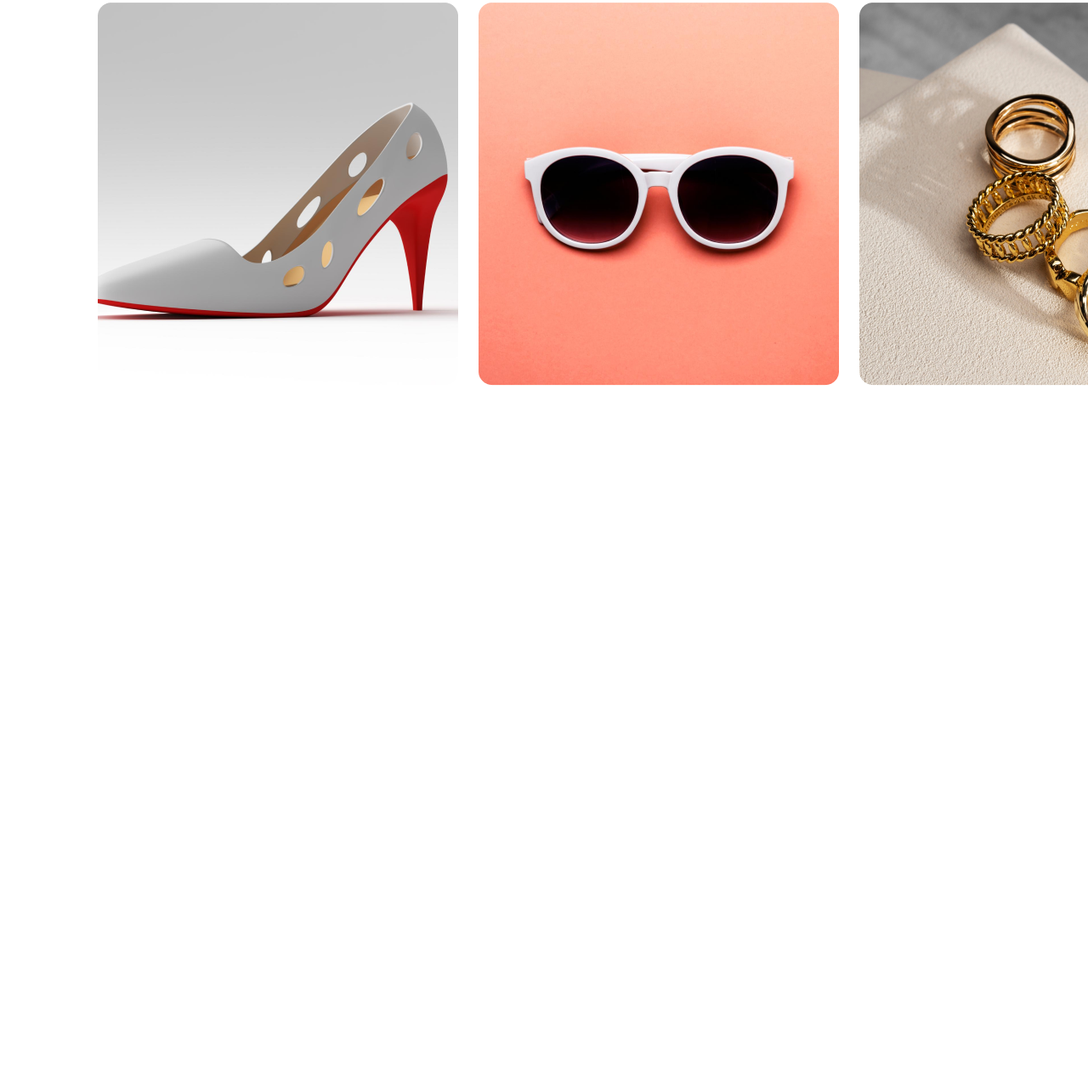
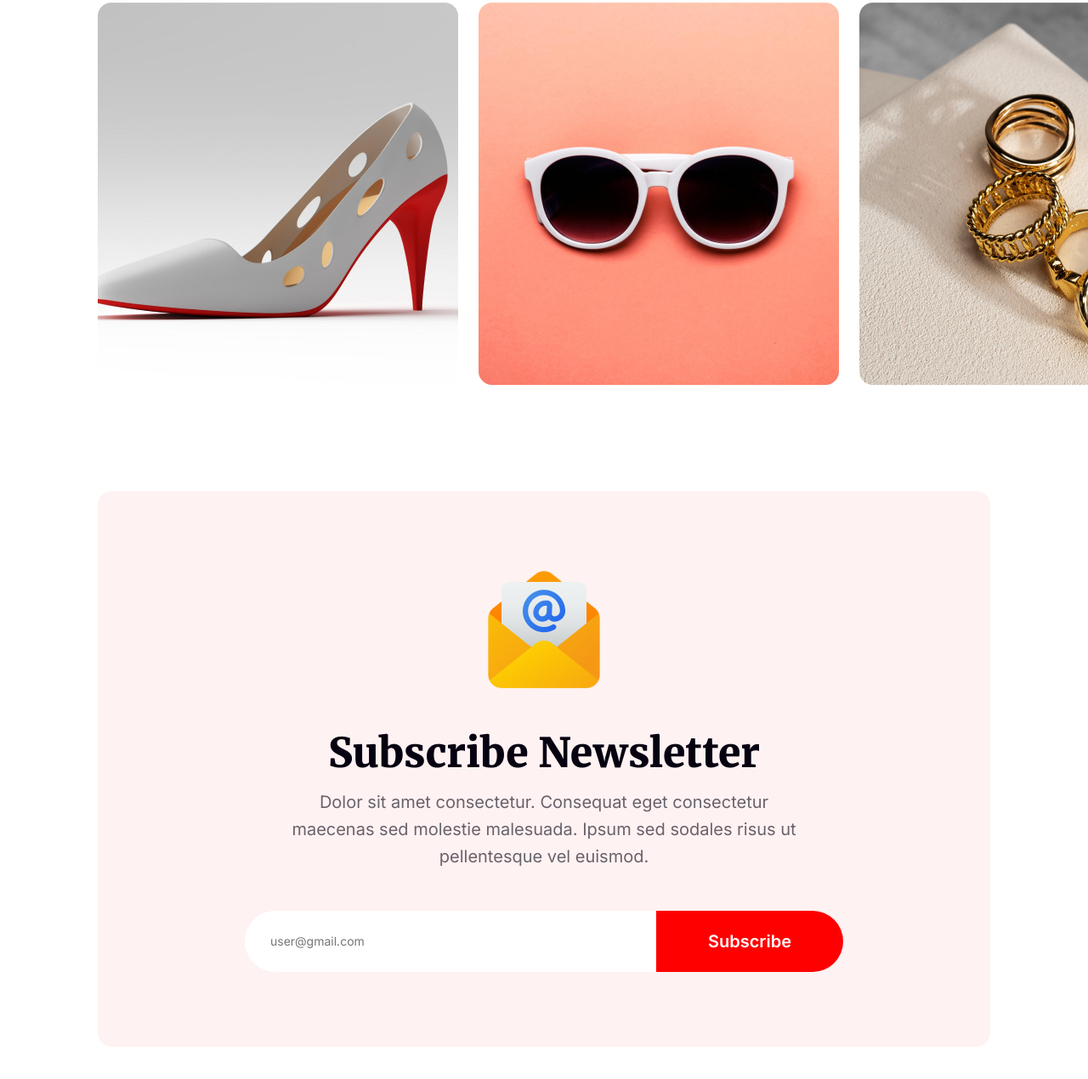
Before and after one commit to subas-roy/B9A1-New-Year-New-Mission, a plain HTML site: page index.html in a window 1280 px wide. Shown: the part 3546-4816 px from the top of the page at 85% size. Before the commit the page ends 4004 px from the top, so only its background shows below. Drawn offline with Linux system fonts and the light colour scheme.

Commit message:
added newsletter section

```diff
--- a/index.html
+++ b/index.html
@@ -73,5 +73,23 @@
     </div>
   </section>
 
+  <section id="newsletter">
+    <div class="container">
+      <div class="newsletter-content">
+        <div class="newsletter-image">
+          <img src="images/Group-61.png" alt="">
+        </div>
+        <div class="newsletter-text">
+          <h2>Subscribe Newsletter</h2>
+          <p>Dolor sit amet consectetur. Consequat eget consectetur maecenas sed molestie malesuada. Ipsum sed sodales risus ut pellentesque vel euismod. </p>
+          <form action="">
+            <input type="email" placeholder="user@gmail.com">
+            <input type="submit" value="Subscribe">
+          </form>
+        </div>
+      </div>
+    </div>
+  </section>
+
 </body>
 </html>
--- a/styles/styles.css
+++ b/styles/styles.css
@@ -123,9 +123,6 @@ header .banner {
 #welcome .year-image {
   padding-right: 138px;
 }
-#welcome img {
-  width: 100%;
-}
 #welcome button {
   color: #FFF;
   text-align: center;
@@ -195,6 +192,9 @@ header .banner {
   row-gap: 24px;
   column-gap: 24px;
 }
+.portfolio-item:hover {
+  cursor: pointer;
+}
 .portfolio-text h5{
   color: #F00;
   font-size: 24px;
@@ -226,3 +226,73 @@ header .banner {
   margin: 0 auto;
   text-align: justify;
 }
+
+/* newsletter section styles */
+.newsletter-content {
+  border-radius: 16px;
+  background: rgba(255, 0, 0, 0.05);
+  padding: 88px 220px;
+}
+.newsletter-image {
+  width: 150px;
+  height: 150px;
+  margin: auto;
+  padding-bottom: 40px;
+}
+.newsletter-text h2 {
+  text-align: center;
+  color: #070211;
+  font-family: Merriweather;
+  font-size: 48px;
+  font-style: normal;
+  font-weight: 900;
+  line-height: normal;
+  text-transform: capitalize;
+  padding-bottom: 12px;
+}
+.newsletter-text p {
+  color: rgba(7, 2, 17, 0.60);
+  text-align: center;
+  font-size: 20px;
+  font-style: normal;
+  font-weight: 400;
+  line-height: 32px;
+  max-width: 896px;
+  padding-bottom: 48px;
+}
+input[type=email] {
+  display: block;
+  min-width: 428px;
+  color: rgba(7, 2, 17, 0.30);
+  font-size: 14px;
+  font-style: normal;
+  font-weight: 400;
+  line-height: normal;
+  border: none;
+  outline: none;
+  border-radius: 50px 0px 0px 50px;
+  padding: 25px 30px;
+  margin-right: -4px;
+}
+input[type=submit] {
+  display: block;
+  min-width: 220px;
+  background: #F00;
+  color: #fff;
+  font-size: 20px;
+  font-style: normal;
+  font-weight: 600;
+  line-height: normal;
+  border: none;
+  outline: none;
+  border-radius: 0px 50px 50px 0px;
+  padding: 24px 56px;
+  cursor: pointer;
+}
+form {
+  display: flex;
+  justify-content: center;
+}
+#newsletter {
+  padding: 120px 0;
+}
```
Also changed, not shown: images/Group-61.png (added).
